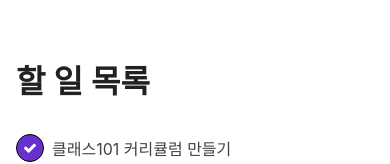
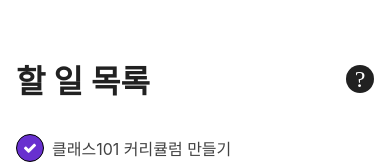
Before and after one commit to artiveloper/react-native-todo-app, a React Native app: screen / in a window 390 px wide. Shown: the top 164 px of the page. Built offline with nearby package versions, Linux system fonts and the light colour scheme.

Commit message:
feat: 할 일 추가 버튼을 추가한다

```diff
--- a/src/components/Header.js
+++ b/src/components/Header.js
@@ -2,8 +2,11 @@
 import {
     View,
     Text,
-    StyleSheet
+    TouchableOpacity,
+    StyleSheet,
+    Platform,
 } from 'react-native';
+import { Ionicons } from '@expo/vector-icons';
 
 const Header = () => {
     return (
@@ -11,20 +14,46 @@
             <Text style={styles.title}>
                 할 일 목록
             </Text>
+            <TouchableOpacity
+                activeOpacity={0.8}
+                style={styles.button}
+            >
+                <Ionicons name="ios-add" color="#FFFFFF" size={24}/>
+            </TouchableOpacity>
         </View>
     )
 }
 
 const styles = StyleSheet.create({
     container: {
+        flexDirection: 'row',
+        alignItems: 'center',
+        justifyContent: 'space-between',
         marginTop: 56,
         marginBottom: 16,
-        marginLeft: 16
+        marginLeft: 16,
+        marginRight: 16,
     },
     title: {
         color: '#212121',
         fontSize: 32,
-        fontWeight: 600
+        fontWeight: '600',
+    },
+    button: {
+        width: 28,
+        height: 28,
+        borderRadius: 14,
+        backgroundColor: '#212121',
+        justifyContent: 'center',
+        alignItems: 'center',
+        paddingTop: Platform.select({
+            ios: 2,
+            android: 0
+        }),
+        paddingLeft: Platform.select({
+            ios: 1,
+            android: 0
+        })
     }
 })
 
```
